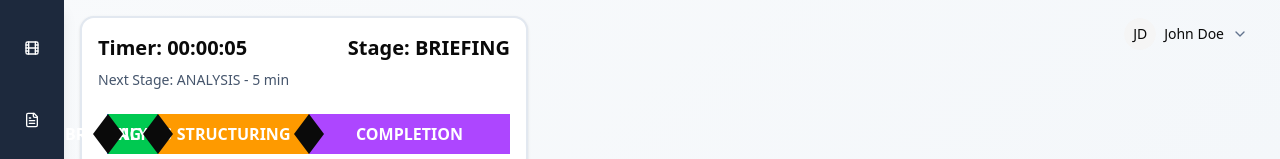
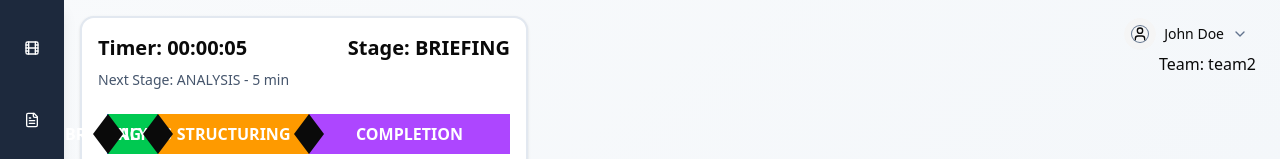
Before and after one commit to trncngh/finsimco-frontend, a Next.js app: page / in a window 1280 px wide. Shown: the top 159 px of the page. Built offline with nearby package versions, Linux system fonts and the light colour scheme.

Commit message:
feat: user nav

```diff
--- /dev/null
+++ b/src/components/mocule/user-avatar.tsx
@@ -0,0 +1,28 @@
+import { Avatar, AvatarFallback } from '@/components/ui/avatar'
+import { ChevronDown, UserIcon } from 'lucide-react'
+import { Button } from '../ui/button'
+
+export type TUserAvatarProps = {
+  user: { name: string; image?: string; email?: string }
+  team: 'team1' | 'team2'
+  className?: string
+}
+
+export const UserAvatar = ({ user, team, className }: TUserAvatarProps) => {
+  return (
+    <>
+      <Button
+        variant="ghost"
+        className="flex items-center gap-2 hover:bg-slate-100"
+      >
+        <Avatar className="h-8 w-8">
+          <AvatarFallback>
+            <UserIcon className="h-4 w-4 rounded-full ring-1 ring-slate-500" />
+          </AvatarFallback>
+        </Avatar>
+        <span className="font-medium">{user.name}</span>
+        <ChevronDown className="h-4 w-4 text-slate-500" />
+      </Button>
+    </>
+  )
+}
--- /dev/null
+++ b/src/components/organism/user-account-nav.tsx
@@ -0,0 +1,59 @@
+import { TUserAvatarProps, UserAvatar } from '@/components/mocule/user-avatar'
+import {
+  DropdownMenu,
+  DropdownMenuContent,
+  DropdownMenuItem,
+  DropdownMenuSeparator,
+  DropdownMenuTrigger,
+} from '@/components/ui/dropdown-menu'
+
+import Link from 'next/link'
+import { HTMLAttributes } from 'react'
+
+type TUserAccountNavProps = {
+  user: TUserAvatarProps['user']
+  team: 'team1' | 'team2'
+} & HTMLAttributes<HTMLElement>
+
+export const UserAccountNav = ({
+  user,
+  team = 'team1',
+  ...props
+}: TUserAccountNavProps) => {
+  return (
+    <DropdownMenu>
+      <DropdownMenuTrigger
+        {...props}
+        className="flex flex-col items-end justify-end"
+      >
+        <UserAvatar user={user} team={team} />
+        <span className="mr-2 font-medium">Team: {team}</span>
+      </DropdownMenuTrigger>
+      <DropdownMenuContent align="end">
+        <div className="flex items-center justify-start gap-2 p-2">
+          <div className="flex flex-col space-y-1 leading-none">
+            {user.name && <p className="font-medium">{user.name}</p>}
+            {user.email && (
+              <p className="text-secondary w-[200px] truncate text-sm">
+                {user.email}
+              </p>
+            )}
+            <p className="text-secondary text-xs capitalize">Team: {team}</p>
+          </div>
+        </div>
+        <DropdownMenuSeparator />
+        <DropdownMenuItem asChild>
+          <Link href="/settings">Settings</Link>
+        </DropdownMenuItem>
+        <DropdownMenuSeparator />
+        <DropdownMenuItem
+          onSelect={(event) => {
+            event.preventDefault()
+          }}
+        >
+          Sign Out
+        </DropdownMenuItem>
+      </DropdownMenuContent>
+    </DropdownMenu>
+  )
+}
--- a/src/components/simulation-interface.tsx
+++ b/src/components/simulation-interface.tsx
@@ -9,10 +9,10 @@ import { useEffect, useState } from 'react'
 import { FirstTimeGuidance } from './first-time-guidance'
 import { InputFields } from './input-fields'
 import { Modal } from './mocule/modal'
+import { UserAccountNav } from './organism/user-account-nav'
 import { PieChart } from './pie-chart'
 import { Sidebar } from './sidebar'
 import { Timer } from './timer'
-import { UserProfile } from './user-profile'
 import { Valuation } from './valuation'
 
 interface SimulationInterfaceProps {
@@ -104,7 +104,10 @@ export default function SimulationInterface({
               onTimeAlert={() => setShowTimeAlert(true)}
               onTimeAlertClose={() => setShowTimeAlert(false)}
             />
-            <UserProfile username="John Doe" />
+            <UserAccountNav
+              user={{ name: 'John Doe', email: 'john.doe@example.com' }}
+              team={team}
+            />
           </div>
 
           {showTimeAlert && (
--- a/src/components/user-profile.tsx
+++ /dev/null
@@ -1,57 +0,0 @@
-"use client"
-
-import { LogOut, ChevronDown } from "lucide-react"
-import { Button } from "@/components/ui/button"
-import {
-  DropdownMenu,
-  DropdownMenuContent,
-  DropdownMenuItem,
-  DropdownMenuLabel,
-  DropdownMenuSeparator,
-  DropdownMenuTrigger,
-} from "@/components/ui/dropdown-menu"
-import { Avatar, AvatarFallback } from "@/components/ui/avatar"
-
-interface UserProfileProps {
-  username: string
-}
-
-export function UserProfile({ username }: UserProfileProps) {
-  const initials = username
-    .split(" ")
-    .map((name) => name[0])
-    .join("")
-    .toUpperCase()
-
-  const handleLogout = () => {
-    console.log("Logging out...")
-    // Here you would typically handle the logout process
-  }
-
-  return (
-    <div className="flex items-center gap-2">
-      <DropdownMenu>
-        <DropdownMenuTrigger asChild>
-          <Button variant="ghost" className="flex items-center gap-2 hover:bg-slate-100">
-            <Avatar className="h-8 w-8">
-              <AvatarFallback>{initials}</AvatarFallback>
-            </Avatar>
-            <span className="font-medium">{username}</span>
-            <ChevronDown className="h-4 w-4 text-slate-500" />
-          </Button>
-        </DropdownMenuTrigger>
-        <DropdownMenuContent align="end" className="w-56">
-          <DropdownMenuLabel>My Account</DropdownMenuLabel>
-          <DropdownMenuSeparator />
-          <DropdownMenuItem>Profile</DropdownMenuItem>
-          <DropdownMenuItem>Settings</DropdownMenuItem>
-          <DropdownMenuSeparator />
-          <DropdownMenuItem onClick={handleLogout} className="text-red-600">
-            <LogOut className="mr-2 h-4 w-4" />
-            <span>Logout</span>
-          </DropdownMenuItem>
-        </DropdownMenuContent>
-      </DropdownMenu>
-    </div>
-  )
-}
```
